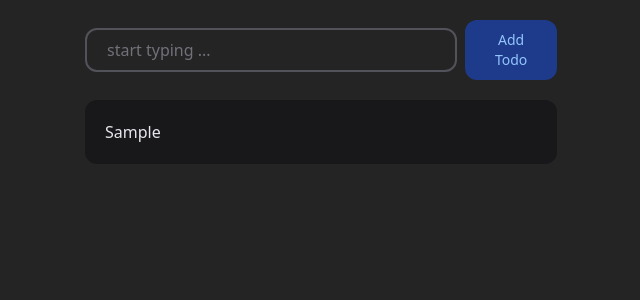
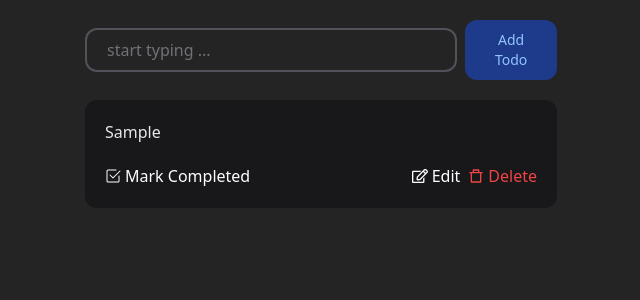
Before and after one commit to emonmahdi/react-typescript-todo-app, a React (Vite) app: page / in a window 1280 px wide. Both pictures are taken after typing "Sample" into the empty fields and a click on the button "Add Todo". Shown: the top 300 px of the page, without its empty margins (319-959 px from the left). Built offline with nearby package versions, Linux system fonts and the light colour scheme.

Commit message:
complete edit delete and update todo

```diff
--- a/src/components/TodoItem.tsx
+++ b/src/components/TodoItem.tsx
@@ -1,9 +1,61 @@
 import { Todo } from '../context/TodoContext'
 import { motion } from 'framer-motion'
 import cn from 'classnames'
+import { useEffect, useRef, useState } from 'react'
+import toast from 'react-hot-toast'
+import { useTodo } from '../context/useTodo'
+import { Input } from './Input'
+import { BsCheck2Square } from 'react-icons/bs'
+import { TbRefresh } from 'react-icons/tb'
+import { FaRegEdit } from 'react-icons/fa'
+import { RiDeleteBin7Line } from 'react-icons/ri'
 
 const TodoItem = (porps: { todo: Todo }) => {
   const { todo } = porps
+
+  const editInputRef = useRef<HTMLInputElement>(null)
+
+  const { editTodo, deleteTodo, updateTodoStatus } = useTodo()
+
+  const [editingTodoText, setEditingTodoText] = useState<string>('')
+  const [editingTodoId, setEditingTodoId] = useState<string | null>(null)
+
+  useEffect(() => {
+    if (editingTodoId !== null && editInputRef.current) {
+      editInputRef.current.focus()
+    }
+  }, [editingTodoId])
+
+  const handleEdit = (todoId: string, todoText: string) => {
+    setEditingTodoId(todoId)
+    setEditingTodoText(todoText)
+
+    if (editInputRef.current) {
+      editInputRef.current.focus()
+    }
+  }
+
+  const handleUpdate = (todoId: string) => {
+    if (editingTodoText.trim() !== '') {
+      editTodo(todoId, editingTodoText)
+      setEditingTodoId(null)
+      setEditingTodoText('')
+      toast.success('Todo Update successfully!')
+    } else {
+      toast.error('Todo field can not be empty')
+    }
+  }
+
+  const handleDelete = (todoId: string) => {
+    deleteTodo(todoId)
+    toast.success('Todo delete successfully!')
+  }
+
+  const handleStatusUpdate = (todoId: string) => {
+    updateTodoStatus(todoId)
+    toast.success('Todo status updated successfully!')
+  }
+
   return (
     <motion.li
       layout
@@ -12,14 +64,66 @@
         todo.status === 'completed' && 'bg-opacity-50 text-zinc-500',
       )}
     >
+      {editingTodoId === todo.id ? (
+        <motion.div layout className="flex gap-2">
+          <Input
+            ref={editInputRef}
+            type="text"
+            value={editingTodoText}
+            onChange={e => setEditingTodoText(e.target.value)}
+          />
+          <button
+            className="px-5 py-2 text-sm font-normal text-orange-300 bg-orange-900 border-2 border-orange-900 active:scale-95 rounded-xl"
+            onClick={() => handleUpdate(todo.id)}
+          >
+            Update
+          </button>
+        </motion.div>
+      ) : (
+        <div className="flex flex-col gap-5">
           <motion.span
             layout
             style={{
-          textDecoration: todo.status === 'completed' ? 'line-through' : 'none',
+              textDecoration:
+                todo.status === 'completed' ? 'line-through' : 'none',
             }}
           >
             {todo.text}
           </motion.span>
+          <div className="flex justify-between gap-5 text-white">
+            <button onClick={() => handleStatusUpdate(todo.id)}>
+              {todo.status === 'undone' ? (
+                <span className="flex items-center gap-1">
+                  <BsCheck2Square /> Mark Completed
+                </span>
+              ) : (
+                <span className="flex items-center gap-1">
+                  <TbRefresh />
+                  Mark Undone
+                </span>
+              )}
+            </button>
+            <div className="flex items-center gap-2">
+              <button
+                className="flex items-center gap-1 "
+                onClick={() => handleEdit(todo.id, todo.text)}
+              >
+                {' '}
+                <FaRegEdit />
+                Edit{' '}
+              </button>
+              <button
+                className="flex items-center gap-1 text-red-500"
+                onClick={() => handleDelete(todo.id)}
+              >
+                {' '}
+                <RiDeleteBin7Line />
+                Delete
+              </button>
+            </div>
+          </div>
+        </div>
+      )}
     </motion.li>
   )
 }
--- a/src/context/TodoContext.tsx
+++ b/src/context/TodoContext.tsx
@@ -10,6 +10,9 @@
 interface TodoContextProps {
   todos: Todo[]
   addTodo: (text: string) => void
+  deleteTodo: (id: string) => void
+  editTodo: (id: string, text: string) => void
+  updateTodoStatus: (id: string) => void
 }
 
 export const TodoContext = createContext<TodoContextProps | undefined>(
@@ -29,9 +32,43 @@
     setTodos([...todos, newTodo])
   }
 
+  // delete todo
+  const deleteTodo = (id: string) => {
+    setTodos(prevTodos => prevTodos.filter(todo => todo.id !== id))
+  }
+
+  // edit todo
+  const editTodo = (id: string, text: string) => {
+    setTodos(prevTodos => {
+      return prevTodos.map(todo => {
+        if (todo.id === id) {
+          return { ...todo, text }
+        }
+        return todo
+      })
+    })
+  }
+  // update todo
+  const updateTodoStatus = (id: string) => {
+    setTodos(prevTodos => {
+      return prevTodos.map(todo => {
+        if (todo.id === id) {
+          return {
+            ...todo,
+            status: todo.status === 'undone' ? 'completed' : 'undone',
+          }
+        }
+        return todo
+      })
+    })
+  }
+
   const value: TodoContextProps = {
     todos,
     addTodo,
+    deleteTodo,
+    editTodo,
+    updateTodoStatus,
   }
 
   return (
```
Lines whose indentation alone changed are shown as unchanged.
